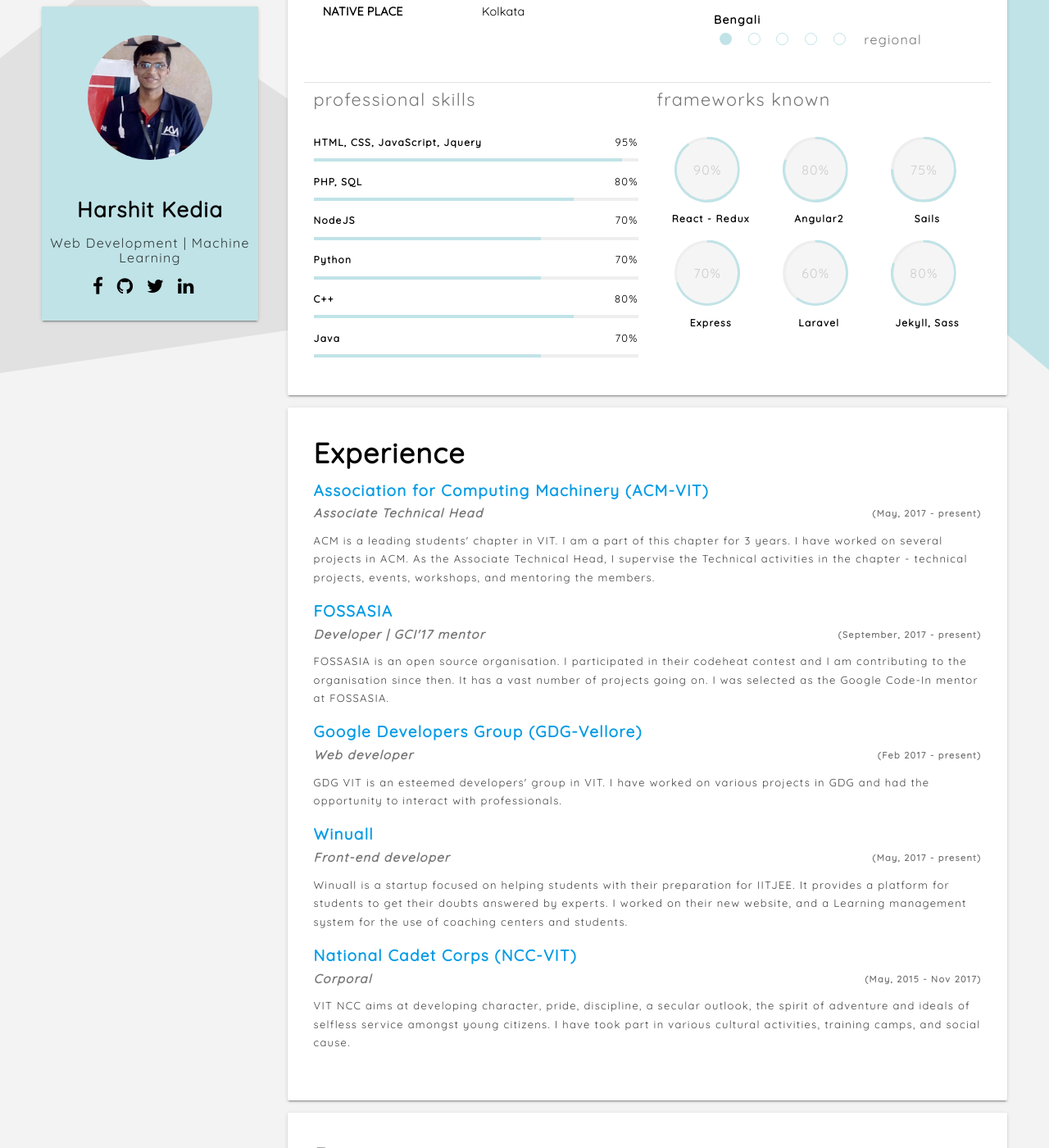
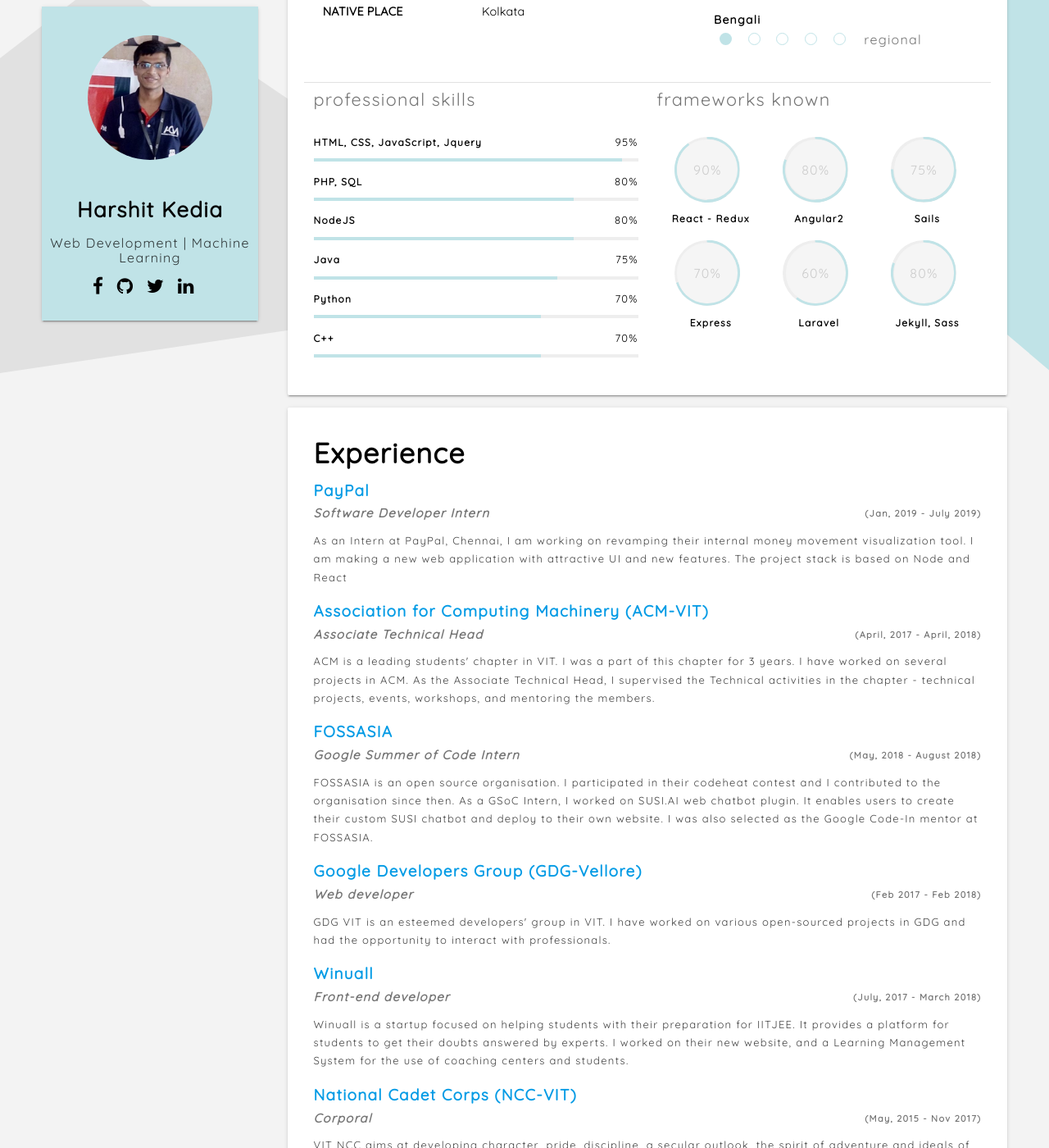
Before and after one commit to hkedia321/hkedia321.github.io, a Jekyll site: the page built from index.html, in a window 1280 px wide and 1400 px high, scrolled down 495 px. Shown: the whole window at 82% size. Built offline with Jekyll 4.4.1, drawn with Linux system fonts in a browser that asks for light colours; comment, search, counter and statistics services are not loaded; some of the changed text lies outside the part shown.

Commit message:
update profile

```diff
--- a/_data/experience.yml
+++ b/_data/experience.yml
@@ -1,32 +1,40 @@
+- name: PayPal
+  link: https://paypal.com
+  position: Software Developer Intern
+  year: Jan, 2019 - July 2019
+  description: "As an Intern at PayPal, Chennai, I am working on revamping their internal money movement visualization tool. I am making a new
+  web application with attractive UI and new features. The project stack is based on Node and React"
+
 - name: Association for Computing Machinery (ACM-VIT)
   link: http://acmvit.in
   position: Associate Technical Head
-  year: May, 2017 - present
-  description: "ACM is a leading students' chapter in VIT. I am a part of this chapter for 3 years.
-  I have worked on several projects in ACM. As the Associate Technical Head, I supervise the Technical
+  year: April, 2017 - April, 2018
+  description: "ACM is a leading students' chapter in VIT. I was a part of this chapter for 3 years.
+  I have worked on several projects in ACM. As the Associate Technical Head, I supervised the Technical
   activities in the chapter - technical projects, events, workshops, and mentoring the members."
 
 - name: FOSSASIA
   link: https://fossasia.org
-  position: Developer | GCI'17 mentor
-  year: September, 2017 - present
-  description: "FOSSASIA is an open source organisation. I participated in their codeheat contest and I am contributing to the
-  organisation since then. It has a vast number of projects going on. I was selected as the Google Code-In mentor at FOSSASIA."
+  position: Google Summer of Code Intern
+  year: May, 2018 - August 2018
+  description: "FOSSASIA is an open source organisation. I participated in their codeheat contest and I contributed to the
+  organisation since then. As a GSoC Intern, I worked on SUSI.AI web chatbot plugin. It enables users to create their custom
+  SUSI chatbot and deploy to their own website. I was also selected as the Google Code-In mentor at FOSSASIA."
 
 - name: Google Developers Group (GDG-Vellore)
   link: http://gdgvitvellore.com
   position: Web developer
-  year: Feb 2017 - present
-  description: "GDG VIT is an esteemed developers' group in VIT. I have worked on various projects in GDG and had the opportunity to
-  interact with professionals."
+  year: Feb 2017 - Feb 2018
+  description: "GDG VIT is an esteemed developers' group in VIT. I have worked on various open-sourced projects in GDG and had the opportunity to
+  interact with professionals. "
 
 - name: Winuall
   link: https://winuall.com
   position: Front-end developer
-  year: May, 2017 - present
+  year: July, 2017 - March 2018
   description: "Winuall is a startup focused on helping students with their preparation for IITJEE. It provides a platform for
   students to get their doubts answered by experts. I worked on their new website,
-  and a Learning management system for the use of coaching centers and students."
+  and a Learning Management System for the use of coaching centers and students."
 
 - name: National Cadet Corps (NCC-VIT)
   link: https://www.facebook.com/vitncc/
--- a/_data/languages.yml
+++ b/_data/languages.yml
@@ -1,5 +1,5 @@
 - name: English
-  rating: 4
+  rating: 5
   comment: professional
 - name: Hindi
   rating: 5
--- a/_data/skills.yml
+++ b/_data/skills.yml
@@ -3,10 +3,10 @@
 - name: PHP, SQL
   rate: 80
 - name: NodeJS
-  rate: 70
+  rate: 80
+- name: Java
+  rate: 75
 - name: Python
   rate: 70
 - name: C++
-  rate: 80
-- name: Java
   rate: 70
--- a/index.html
+++ b/index.html
@@ -56,9 +56,9 @@ personal_details:
             <h4 class="bold">Hello!</h4>
             <p>
               I am a student at <a href="https://vit.ac.in" target="_blank">Vellore Institute of Technology, Vellore</a>, where I am pursuing my BTech in Computer Science and Engineering.
+              I am currently a Software Developer Intern at <a href="https://www.paypal.com/us/home" target="_blank">PayPal, Chennai</a>.
               I am a full stack web developer and technology enthusiast. I am also interested in Artificial Intelligence and Deep learning, and pursuing courses for the same.
-              I am currently the Associate Technical Head at <a href="http://acmvit.in" target="_blank">Association for Computing Machinery (ACM-VIT)</a>.
-              I love to build things, specially which solves a problem of society. I would love to <a onclick="$('html, body').animate({scrollTop: $('#contact').offset().top}, 500);" href="#">hear from you</a>.
+              I love to build things, specially which solves a problem of society. I am open to discuss interesting project ideas and would love to <a onclick="$('html, body').animate({scrollTop: $('#contact').offset().top}, 500);" href="#">hear from you</a>.
             </p>
           </section>
           <section class="bottom-border">
@@ -219,7 +219,7 @@ personal_details:
             </div>
           </section>
         </div>
-        <h6 class="portfolio-coding light-text">&lt;/Portfolio&gt; <span class="portfolio-comment">&lt;!--endding of portfolio--&gt;</span></h6>
+        <h6 class="portfolio-coding light-text">&lt;/Portfolio&gt; <span class="portfolio-comment">&lt;!--ending of portfolio--&gt;</span></h6>
       </div>
     </div>
   </div>
```
